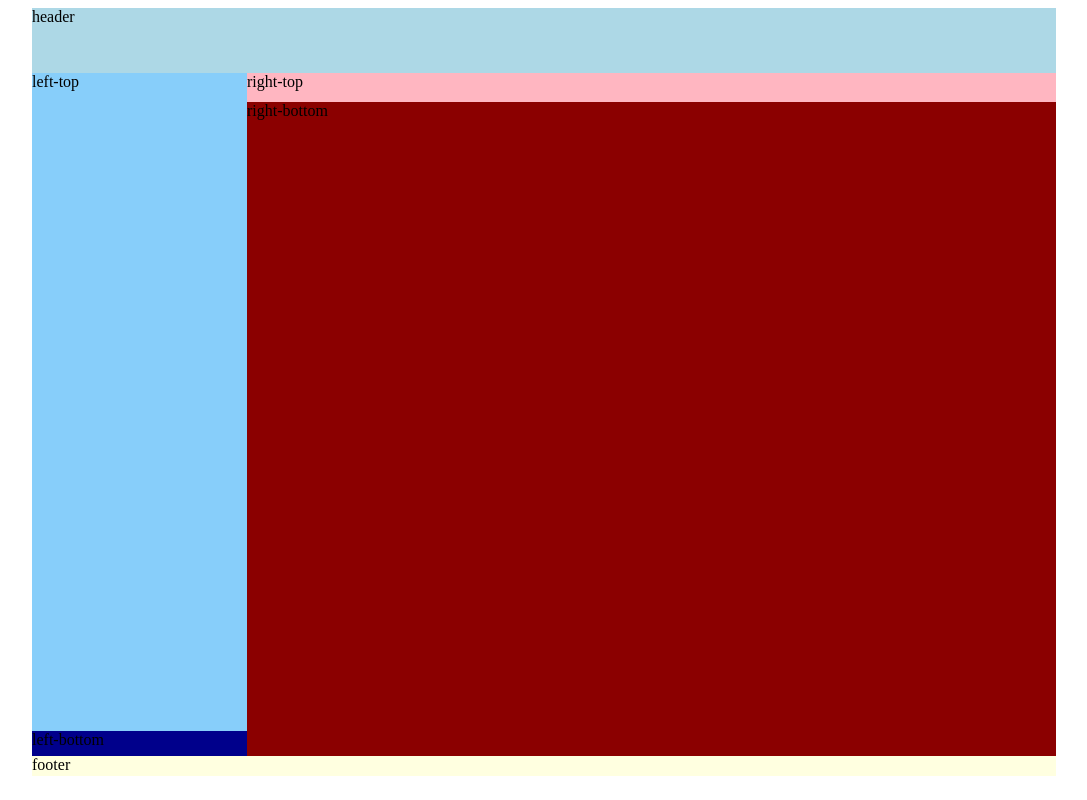
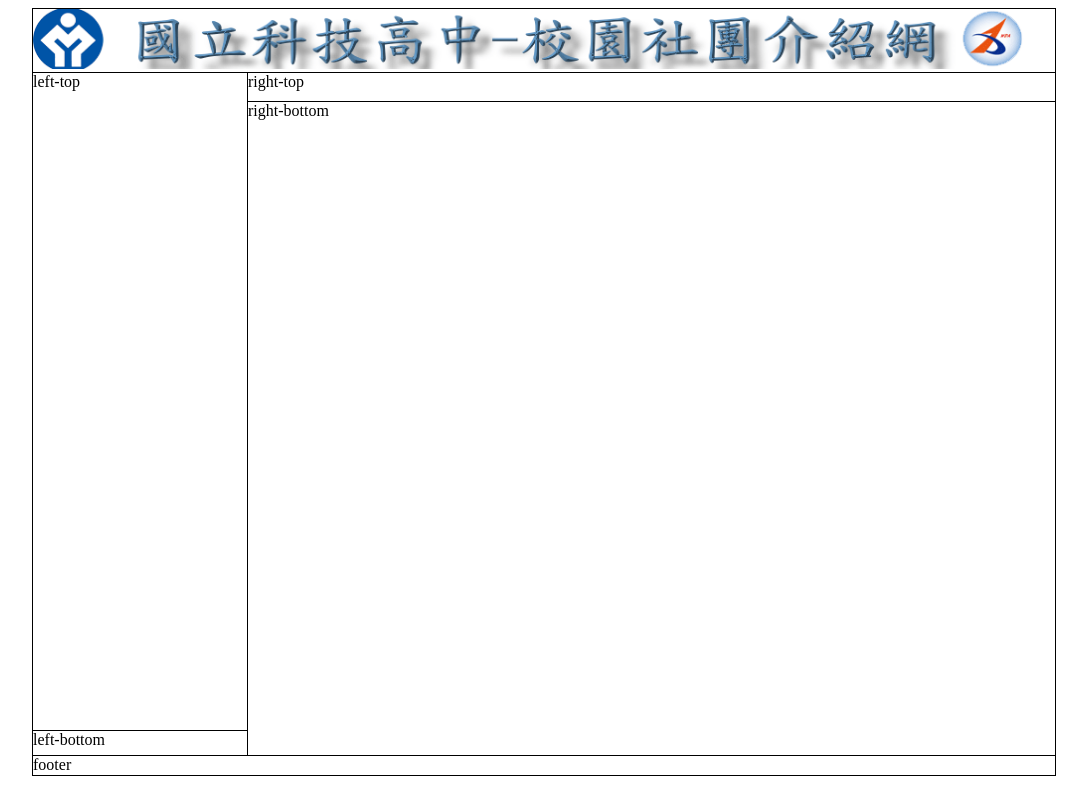
Before and after one commit to chengkk0910/web2026-10-28, a plain HTML site: page s20261126_web00/web00/index.html in a window 1280 px wide. Shown: the whole page, without its empty margins (96-1183 px from the left). Drawn offline with Linux system fonts and the light colour scheme.

Commit message:
add border and header pic

```diff
--- a/s20261126_web00/web00/css/style.css
+++ b/s20261126_web00/web00/css/style.css
@@ -8,8 +8,8 @@
 .header {
     width: 1024px;
     height: 65px;
-    background-color: lightblue;
-    /* border: 1px solid black; */
+    /* background-color: lightblue; */
+    border: 1px solid black;
     margin: auto;
 }
 
@@ -18,7 +18,7 @@
     width: 1024px;
     /* 數字跟px 不能有空格 , - 前後必須有空格  */
     height: calc(768px - 65px - 20px);
-    background-color: lightpink;
+    /* background-color: lightpink; */
     /* border: 1px solid black; */
     margin: auto;
 
@@ -29,49 +29,61 @@
 /* left */
 .container>.container-left {
     width: 215px;
-    background-color: lightcoral;
+    /* background-color: lightcoral; */
 }
 
 /* left-top */
 .container-left>.left-top {
     /* width: 215px; */
     height: calc(100% - 25px);
-    background-color: lightskyblue;
+    /* background-color: lightskyblue; */
+    border: 1px solid black;
+    border-top: 0px;
+    border-right: 0px;
 }
 
 /* left-bottom */
 .container-left>.left-bottom {
     /* width: 215px; */
     height: 25px;
-    background-color: darkblue;
+    /* background-color: darkblue; */
+    border: 1px solid black;
+    border-top: 0px;
+    border-right: 0px;
 }
 
 /* right */
 .container>.container-right {
     /* 小心 不是 770px */
     width: calc(100% - 215px);
-    background-color: darkred;
+    /* background-color: darkred; */
 }
 
 /* right-top */
 .container-right>.right-top {
     /* width: 215px; */
     height: 29px;
-    background-color: lightpink;
+    /* background-color: lightpink; */
+    border: 1px solid black;
+    border-top: 0px;
 }
 
 /* right-bottom */
 .container-right>.right-bottom {
     /* width: 215px; */
     height: calc(100% - 29px);
-    background-color: darkred;
+    /* background-color: darkred; */
+    border: 1px solid black;
+    border-top: 0px;
 }
 
 /* footer */
 .footer {
     width: 1024px;
     height: 20px;
-    background-color: lightyellow;
+    /* background-color: lightyellow; */
     /* border: 1px solid black; */
     margin: auto;
+    border: 1px solid black;
+    border-top: 0px;
 }
--- a/s20261126_web00/web00/index.html
+++ b/s20261126_web00/web00/index.html
@@ -13,7 +13,9 @@
 
 <body>
     <div class="header">
-        header
+        <a href="">
+            <img src="./images/logo.png" alt="國立科技高中校園社團介紹網" width="994px" height="60px">
+        </a>
     </div>
     <div class="container">
         <!-- container -->
```
Also changed, not shown: s20261126_web00/17300-104301/logo4.png (added), s20261126_web00/web00/images/logo.png (added).
